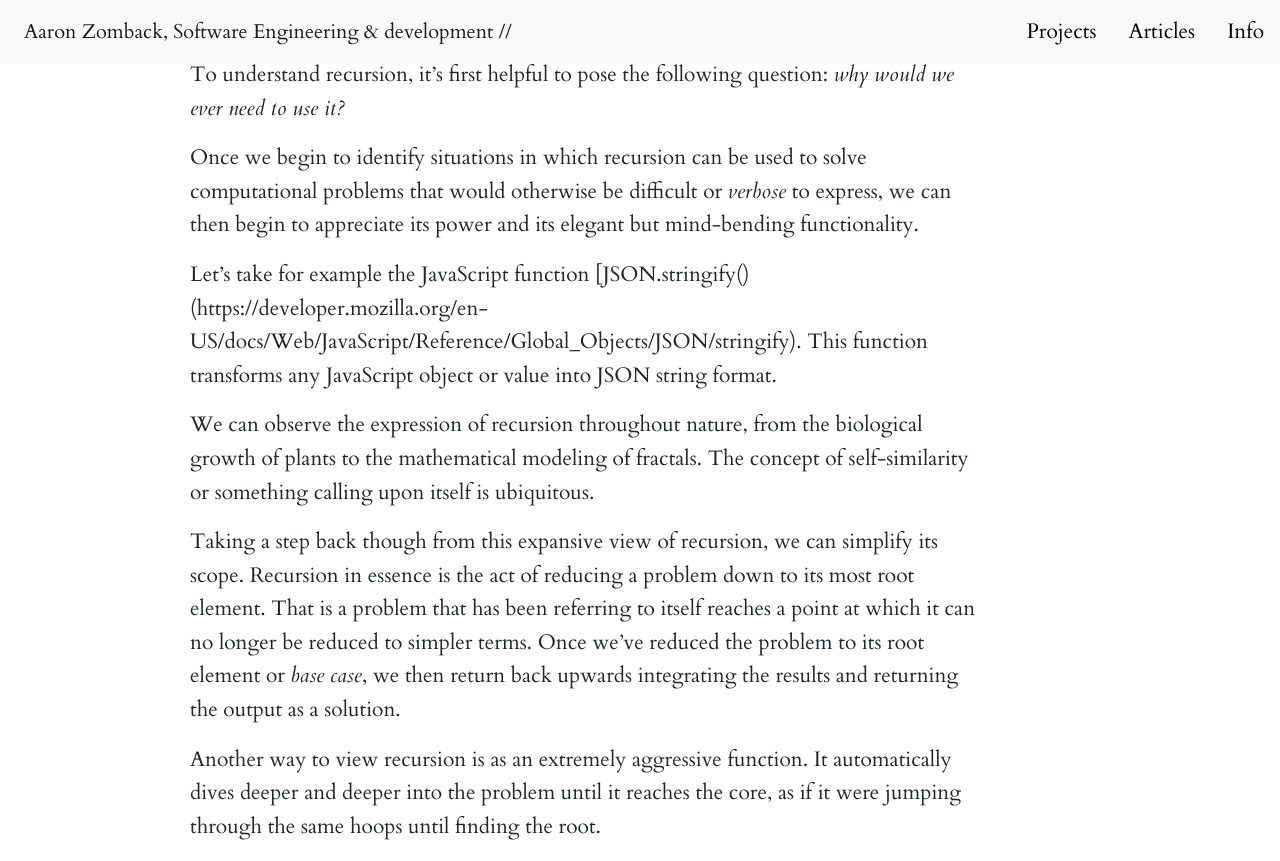
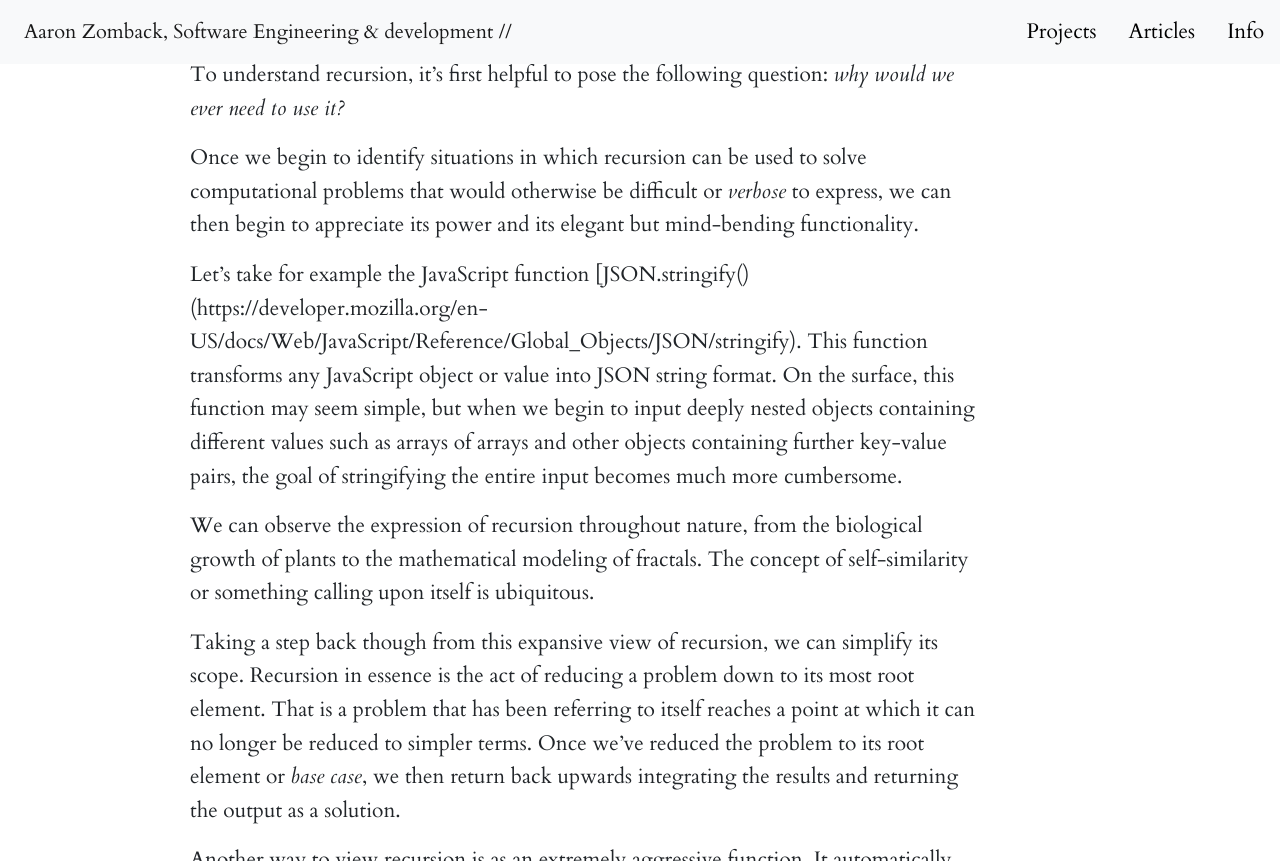
Before and after one commit to aaronzomback/design-portfolio, a Jekyll site: the page built from _posts/2021-04-30-what-is-recursion?.markdown, in a window 1280 px wide and 900 px high, scrolled down 716 px, cut to the strip 0-861 px from the top of the window. Built offline with Jekyll 4.4.1, drawn with Linux system fonts in a browser that asks for light colours; nearby versions of some CDN libraries.

Commit message:
Updated What Is Recursion?

```diff
--- a/_posts/2021-04-30-what-is-recursion?.markdown
+++ b/_posts/2021-04-30-what-is-recursion?.markdown
@@ -12,7 +12,7 @@ To understand recursion, it's first helpful to pose the following question: *why
 
 Once we begin to identify situations in which recursion can be used to solve computational problems that would otherwise be difficult or *verbose* to express, we can then begin to appreciate its power and its elegant but mind-bending functionality.
 
-Let's take for example the JavaScript function [JSON.stringify()(https://developer.mozilla.org/en-US/docs/Web/JavaScript/Reference/Global_Objects/JSON/stringify). This function transforms any JavaScript object or value into JSON string format.
+Let's take for example the JavaScript function [JSON.stringify()(https://developer.mozilla.org/en-US/docs/Web/JavaScript/Reference/Global_Objects/JSON/stringify). This function transforms any JavaScript object or value into JSON string format. On the surface, this function may seem simple, but when we begin to input deeply nested objects containing different values such as arrays of arrays and other objects containing further key-value pairs, the goal of stringifying the entire input becomes much more cumbersome.
 
 We can observe the expression of recursion throughout nature, from the biological growth of plants to the mathematical modeling of fractals. The concept of self-similarity or something calling upon itself is ubiquitous.
 
```
